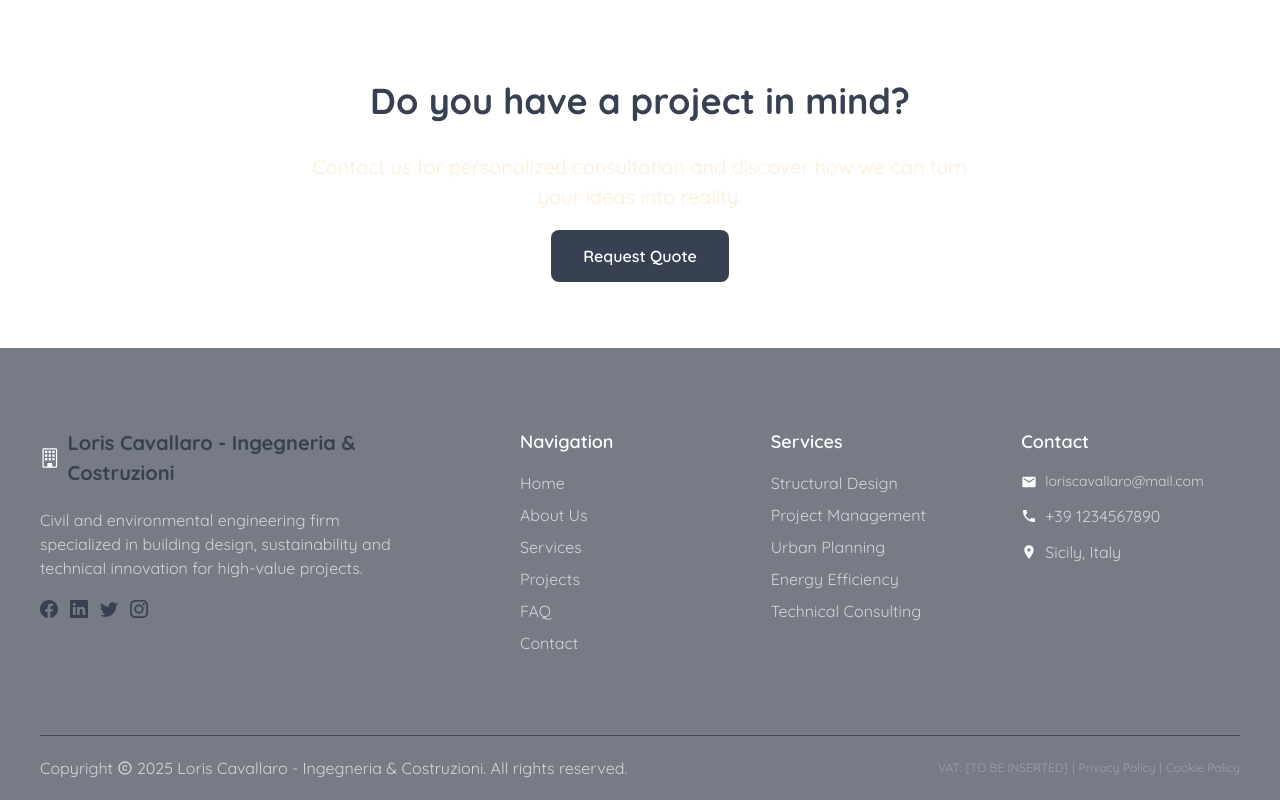
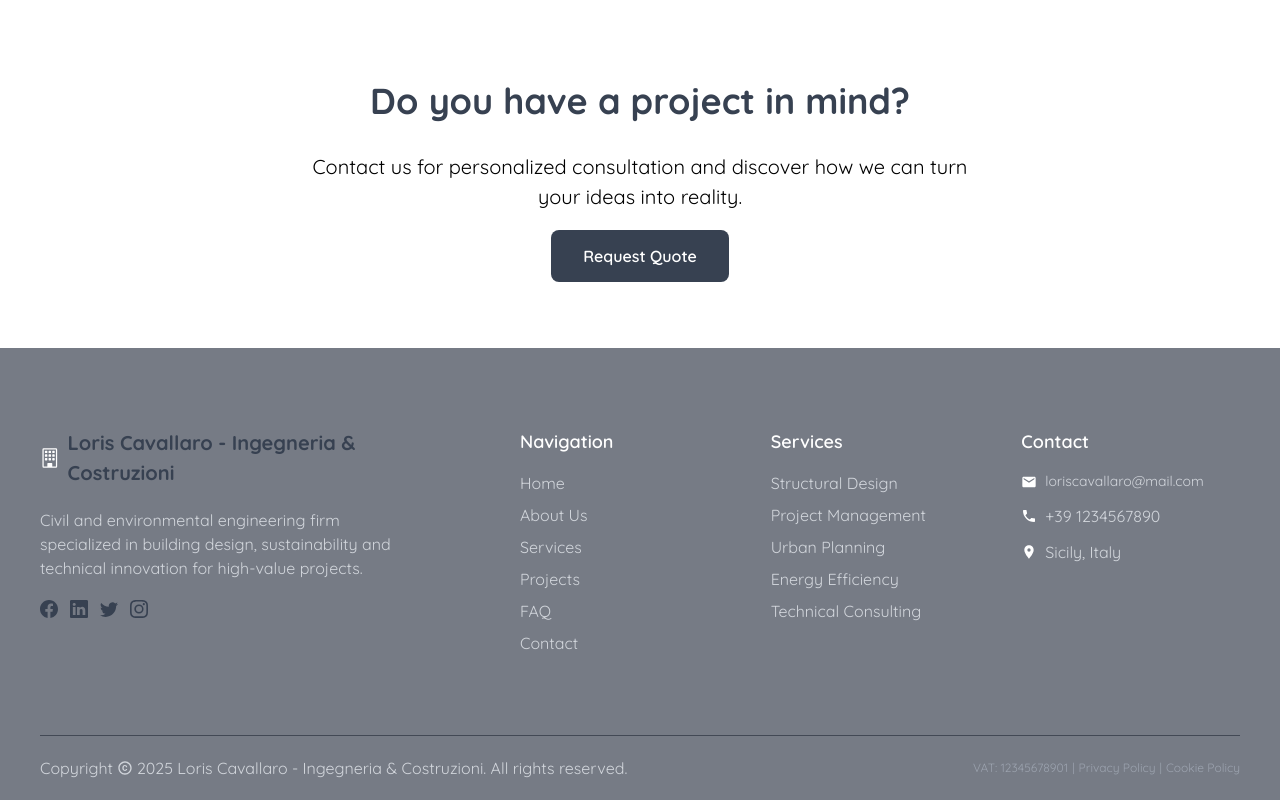
Before and after one commit to diegotech-projects/loris-cavallaro-eng, a Next.js app: page /en/services in a window 1280 px wide. Shown: the part 2778-3578 px from the top of the page. Built offline with nearby package versions, Linux system fonts and the light colour scheme.

Commit message:
fix: p iva

```diff
--- a/src/app/[locale]/services/page.tsx
+++ b/src/app/[locale]/services/page.tsx
@@ -111,7 +111,7 @@ const ServicesPage = () => {
           <h2 className="text-4xl font-bold text-whiteOne mb-6">
             {t('cta.title')}
           </h2>
-          <p className="text-xl text-orange-100 mb-8 max-w-2xl mx-auto">
+          <p className="text-xl text-black-100 mb-8 max-w-2xl mx-auto">
             {t('cta.description')}
           </p>
           <a href="/contact#contact-form" className="bg-whiteOne text-eliteGold px-8 py-4 rounded-lg font-semibold hover:bg-eliteLight transition-colors">
--- a/src/components/Footer.tsx
+++ b/src/components/Footer.tsx
@@ -95,7 +95,7 @@ function FooterComp() {
           {currentYear} {process.env.NEXT_PUBLIC_NOME_COGNOME || 'Loris Cavallaro'} - {process.env.NEXT_PUBLIC_SIGLA || 'Ingegneria & Costruzioni'}. {t('legal.copyright')}
         </div>
         <div className="text-gray-400 text-xs mt-2 md:mt-0 flex items-center gap-1">
-          <span>{t('legal.vatNumber')}</span>
+          <span>{t('legal.vatNumber').replace('[DA INSERIRE]', process.env.NEXT_PUBLIC_VAT_NUMBER || '[DA INSERIRE]').replace('[TO BE INSERTED]', process.env.NEXT_PUBLIC_VAT_NUMBER || '[TO BE INSERTED]')}</span>
           <span>|</span>
           <Link href="/privacy" className="hover:text-themeAccent transition-colors">
             {t('legal.privacy')}
--- a/src/components/NavMobile.tsx
+++ b/src/components/NavMobile.tsx
@@ -1,4 +1,3 @@
-import Link from 'next/link';
 import React from 'react';
 import { BsBuilding } from 'react-icons/bs';
 import { MdClose } from 'react-icons/md';
```
Also changed, not shown: 1 other file (tests, documents, lock files or other folders).
